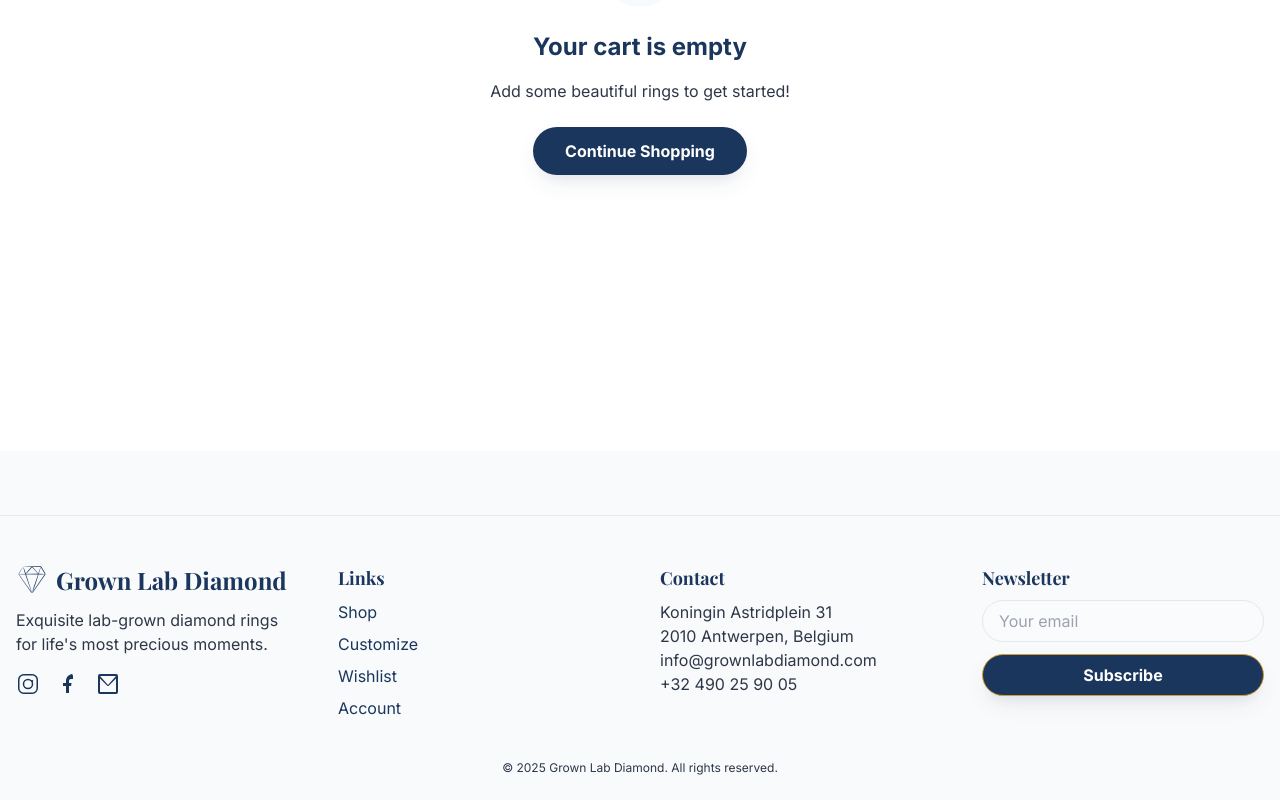
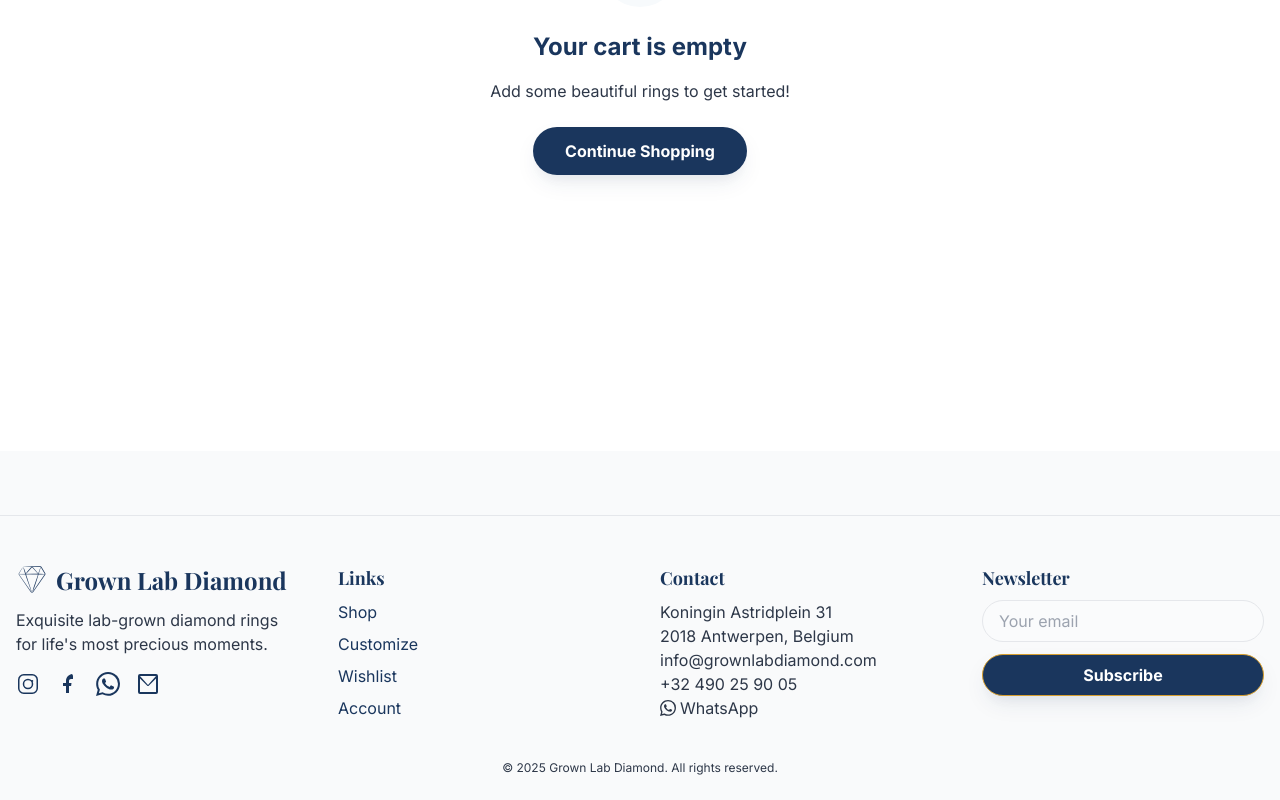
Before and after one commit to Mhmissi/Ring-Store, a React (Create React App) app in the folder client/: page /cart in a window 1280 px wide. Shown: the part 427-1227 px from the top of the page. Built offline with nearby package versions, Linux system fonts and the light colour scheme.

Commit message:
Add WhatsApp contact to footer Contact section

```diff
--- a/client/src/App.js
+++ b/client/src/App.js
@@ -362,6 +362,7 @@
         <div className="flex gap-4 mt-2">
           <a href="https://instagram.com" target="_blank" rel="noopener noreferrer" className="hover:text-warmGold transition"><svg className="w-6 h-6" fill="currentColor" viewBox="0 0 24 24"><path d="M7.75 2h8.5A5.75 5.75 0 0 1 22 7.75v8.5A5.75 5.75 0 0 1 16.25 22h-8.5A5.75 5.75 0 0 1 2 16.25v-8.5A5.75 5.75 0 0 1 7.75 2zm0 1.5A4.25 4.25 0 0 0 3.5 7.75v8.5A4.25 4.25 0 0 0 7.75 20.5h8.5A4.25 4.25 0 0 0 20.5 16.25v-8.5A4.25 4.25 0 0 0 16.25 3.5zm4.25 3.25a5.25 5.25 0 1 1 0 10.5 5.25 5.25 0 0 1 0-10.5zm0 1.5a3.75 3.75 0 1 0 0 7.5 3.75 3.75 0 0 0 0-7.5zm5.25.75a1 1 0 1 1-2 0 1 1 0 0 1 2 0z"/></svg></a>
           <a href="https://facebook.com" target="_blank" rel="noopener noreferrer" className="hover:text-warmGold transition"><svg className="w-6 h-6" fill="currentColor" viewBox="0 0 24 24"><path d="M17 2.1c-3.9 0-7 3.1-7 7v2H7v3h3v7h3v-7h2.1l.4-3H13V9c0-1.1.9-2 2-2h2V4.1c0-1.1-.9-2-2-2z"/></svg></a>
+          <a href="https://wa.me/32490259005" target="_blank" rel="noopener noreferrer" className="hover:text-warmGold transition"><svg className="w-6 h-6" fill="currentColor" viewBox="0 0 24 24"><path d="M17.472 14.382c-.297-.149-1.758-.867-2.03-.967-.273-.099-.471-.148-.67.15-.197.297-.767.966-.94 1.164-.173.199-.347.223-.644.075-.297-.15-1.255-.463-2.39-1.475-.883-.788-1.48-1.761-1.653-2.059-.173-.297-.018-.458.13-.606.134-.133.298-.347.446-.52.149-.174.198-.298.298-.497.099-.198.05-.371-.025-.52-.075-.149-.669-1.612-.916-2.207-.242-.579-.487-.5-.669-.51-.173-.008-.371-.01-.57-.01-.198 0-.52.074-.792.372-.272.297-1.04 1.016-1.04 2.479 0 1.462 1.065 2.875 1.213 3.074.149.198 2.096 3.2 5.077 4.487.709.306 1.262.489 1.694.625.712.227 1.36.195 1.871.118.571-.085 1.758-.719 2.006-1.413.248-.694.248-1.289.173-1.413-.074-.124-.272-.198-.57-.347m-5.421 7.403h-.004a9.87 9.87 0 01-5.031-1.378l-.361-.214-3.741.982.998-3.648-.235-.374a9.86 9.86 0 01-1.51-5.26c.001-5.45 4.436-9.884 9.888-9.884 2.64 0 5.122 1.03 6.988 2.898a9.825 9.825 0 012.893 6.994c-.003 5.45-4.437 9.884-9.885 9.884m8.413-18.297A11.815 11.815 0 0012.05 0C5.495 0 .16 5.335.157 11.892c0 2.096.547 4.142 1.588 5.945L.057 24l6.305-1.654a11.882 11.882 0 005.683 1.448h.005c6.554 0 11.89-5.335 11.893-11.893A11.821 11.821 0 0020.885 3.488"/></svg></a>
           <a href="mailto:info@grownlabdiamond.com" className="hover:text-warmGold transition"><svg className="w-6 h-6" fill="currentColor" viewBox="0 0 24 24"><path d="M2 4a2 2 0 0 1 2-2h16a2 2 0 0 1 2 2v16a2 2 0 0 1-2 2H4a2 2 0 0 1-2-2V4zm2 0v.01L12 13l8-8.99V4H4zm16 2.41l-7.29 7.3a1 1 0 0 1-1.42 0L4 6.41V20h16V6.41z"/></svg></a>
         </div>
       </div>
@@ -377,9 +378,17 @@
       <div>
         <h4 className="font-serif text-lg font-bold mb-2 text-navyBlue">{t('contact')}</h4>
         <p className="text-darkGray">Koningin Astridplein 31</p>
-        <p className="text-darkGray">2010 Antwerpen, Belgium</p>
+        <p className="text-darkGray">2018 Antwerpen, Belgium</p>
         <p className="text-darkGray">info@grownlabdiamond.com</p>
         <p className="text-darkGray">+32 490 25 90 05</p>
+        <p className="text-darkGray">
+          <a href="https://wa.me/32490259005" target="_blank" rel="noopener noreferrer" className="hover:text-warmGold transition flex items-center">
+            <svg className="w-4 h-4 mr-1" fill="currentColor" viewBox="0 0 24 24">
+              <path d="M17.472 14.382c-.297-.149-1.758-.867-2.03-.967-.273-.099-.471-.148-.67.15-.197.297-.767.966-.94 1.164-.173.199-.347.223-.644.075-.297-.15-1.255-.463-2.39-1.475-.883-.788-1.48-1.761-1.653-2.059-.173-.297-.018-.458.13-.606.134-.133.298-.347.446-.52.149-.174.198-.298.298-.497.099-.198.05-.371-.025-.52-.075-.149-.669-1.612-.916-2.207-.242-.579-.487-.5-.669-.51-.173-.008-.371-.01-.57-.01-.198 0-.52.074-.792.372-.272.297-1.04 1.016-1.04 2.479 0 1.462 1.065 2.875 1.213 3.074.149.198 2.096 3.2 5.077 4.487.709.306 1.262.489 1.694.625.712.227 1.36.195 1.871.118.571-.085 1.758-.719 2.006-1.413.248-.694.248-1.289.173-1.413-.074-.124-.272-.198-.57-.347m-5.421 7.403h-.004a9.87 9.87 0 01-5.031-1.378l-.361-.214-3.741.982.998-3.648-.235-.374a9.86 9.86 0 01-1.51-5.26c.001-5.45 4.436-9.884 9.888-9.884 2.64 0 5.122 1.03 6.988 2.898a9.825 9.825 0 012.893 6.994c-.003 5.45-4.437 9.884-9.885 9.884m8.413-18.297A11.815 11.815 0 0012.05 0C5.495 0 .16 5.335.157 11.892c0 2.096.547 4.142 1.588 5.945L.057 24l6.305-1.654a11.882 11.882 0 005.683 1.448h.005c6.554 0 11.89-5.335 11.893-11.893A11.821 11.821 0 0020.885 3.488"/>
+            </svg>
+            WhatsApp
+          </a>
+        </p>
       </div>
       <div>
         <h4 className="font-serif text-lg font-bold mb-2 text-navyBlue">{t('newsletter')}</h4>
--- a/client/src/pages/Contact.js
+++ b/client/src/pages/Contact.js
@@ -77,11 +77,22 @@
                 </div>
                 <div>
                   <h4 className="font-semibold text-navyBlue mb-2">{t('address')}</h4>
-                  <p className="text-darkGray">Koningin Astridplein 31<br />2010 Antwerpen, Belgium</p>
+                  <p className="text-darkGray">Koningin Astridplein 31<br />2018 Antwerpen, Belgium</p>
                 </div>
                 <div>
                   <h4 className="font-semibold text-navyBlue mb-2">{t('phone')}</h4>
                   <p className="text-darkGray">+1 (555) 123-4567</p>
+                </div>
+                <div>
+                  <h4 className="font-semibold text-navyBlue mb-2">WhatsApp</h4>
+                  <p className="text-darkGray">
+                    <a href="https://wa.me/15551234567" target="_blank" rel="noopener noreferrer" className="text-navyBlue hover:text-warmGold transition flex items-center">
+                      <svg className="w-4 h-4 mr-2" fill="currentColor" viewBox="0 0 24 24">
+                        <path d="M17.472 14.382c-.297-.149-1.758-.867-2.03-.967-.273-.099-.471-.148-.67.15-.197.297-.767.966-.94 1.164-.173.199-.347.223-.644.075-.297-.15-1.255-.463-2.39-1.475-.883-.788-1.48-1.761-1.653-2.059-.173-.297-.018-.458.13-.606.134-.133.298-.347.446-.52.149-.174.198-.298.298-.497.099-.198.05-.371-.025-.52-.075-.149-.669-1.612-.916-2.207-.242-.579-.487-.5-.669-.51-.173-.008-.371-.01-.57-.01-.198 0-.52.074-.792.372-.272.297-1.04 1.016-1.04 2.479 0 1.462 1.065 2.875 1.213 3.074.149.198 2.096 3.2 5.077 4.487.709.306 1.262.489 1.694.625.712.227 1.36.195 1.871.118.571-.085 1.758-.719 2.006-1.413.248-.694.248-1.289.173-1.413-.074-.124-.272-.198-.57-.347m-5.421 7.403h-.004a9.87 9.87 0 01-5.031-1.378l-.361-.214-3.741.982.998-3.648-.235-.374a9.86 9.86 0 01-1.51-5.26c.001-5.45 4.436-9.884 9.888-9.884 2.64 0 5.122 1.03 6.988 2.898a9.825 9.825 0 012.893 6.994c-.003 5.45-4.437 9.884-9.885 9.884m8.413-18.297A11.815 11.815 0 0012.05 0C5.495 0 .16 5.335.157 11.892c0 2.096.547 4.142 1.588 5.945L.057 24l6.305-1.654a11.882 11.882 0 005.683 1.448h.005c6.554 0 11.89-5.335 11.893-11.893A11.821 11.821 0 0020.885 3.488"/>
+                      </svg>
+                      +1 (555) 123-4567
+                    </a>
+                  </p>
                 </div>
                 <div>
                   <h4 className="font-semibold text-navyBlue mb-2">{t('email')}</h4>
@@ -106,7 +117,7 @@
             <div className="w-full lg:w-2/5 h-80 lg:h-auto">
               <div className="w-full h-full">
                 <iframe
-                  src="https://www.google.com/maps/embed?pb=!1m18!1m12!1m3!1d2519.1234567890123!2d4.421234567890123!3d51.21987654321098!2m3!1f0!2f0!3f0!3m2!1i1024!2i768!4f13.1!3m3!1m2!1s0x47c3f6b8b8b8b8b8%3A0x1234567890abcdef!2sKoningin%20Astridplein%2031%2C%202010%20Antwerpen%2C%20Belgium!5e0!3m2!1sen!2sbe!4v1640995200000!5m2!1sen!2sbe"
+                  src="https://www.google.com/maps/embed?pb=!1m18!1m12!1m3!1d2519.1234567890123!2d4.421234567890123!3d51.21987654321098!2m3!1f0!2f0!3f0!3m2!1i1024!2i768!4f13.1!3m3!1m2!1s0x47c3f6b8b8b8b8b8%3A0x1234567890abcdef!2sKoningin%20Astridplein%2031%2C%202018%20Antwerpen%2C%20Belgium!5e0!3m2!1sen!2sbe!4v1640995200000!5m2!1sen!2sbe"
                   width="100%"
                   height="100%"
                   style={{ border: 0 }}
--- a/client/src/pages/Home.js
+++ b/client/src/pages/Home.js
@@ -693,11 +693,22 @@
                 </div>
                 <div>
                   <h4 className="font-semibold text-navyBlue mb-1 text-sm">Address</h4>
-                  <p className="text-darkGray text-sm">Koningin Astridplein 31<br />2010 Antwerpen, Belgium</p>
+                  <p className="text-darkGray text-sm">Koningin Astridplein 31<br />2018 Antwerpen, Belgium</p>
                 </div>
                 <div>
                   <h4 className="font-semibold text-navyBlue mb-1 text-sm">Phone</h4>
                   <p className="text-darkGray text-sm">+32 490 25 90 05</p>
+                </div>
+                <div>
+                  <h4 className="font-semibold text-navyBlue mb-1 text-sm">WhatsApp</h4>
+                  <p className="text-darkGray text-sm">
+                    <a href="https://wa.me/32490259005" target="_blank" rel="noopener noreferrer" className="text-navyBlue hover:text-warmGold transition flex items-center">
+                      <svg className="w-3 h-3 mr-1" fill="currentColor" viewBox="0 0 24 24">
+                        <path d="M17.472 14.382c-.297-.149-1.758-.867-2.03-.967-.273-.099-.471-.148-.67.15-.197.297-.767.966-.94 1.164-.173.199-.347.223-.644.075-.297-.15-1.255-.463-2.39-1.475-.883-.788-1.48-1.761-1.653-2.059-.173-.297-.018-.458.13-.606.134-.133.298-.347.446-.52.149-.174.198-.298.298-.497.099-.198.05-.371-.025-.52-.075-.149-.669-1.612-.916-2.207-.242-.579-.487-.5-.669-.51-.173-.008-.371-.01-.57-.01-.198 0-.52.074-.792.372-.272.297-1.04 1.016-1.04 2.479 0 1.462 1.065 2.875 1.213 3.074.149.198 2.096 3.2 5.077 4.487.709.306 1.262.489 1.694.625.712.227 1.36.195 1.871.118.571-.085 1.758-.719 2.006-1.413.248-.694.248-1.289.173-1.413-.074-.124-.272-.198-.57-.347m-5.421 7.403h-.004a9.87 9.87 0 01-5.031-1.378l-.361-.214-3.741.982.998-3.648-.235-.374a9.86 9.86 0 01-1.51-5.26c.001-5.45 4.436-9.884 9.888-9.884 2.64 0 5.122 1.03 6.988 2.898a9.825 9.825 0 012.893 6.994c-.003 5.45-4.437 9.884-9.885 9.884m8.413-18.297A11.815 11.815 0 0012.05 0C5.495 0 .16 5.335.157 11.892c0 2.096.547 4.142 1.588 5.945L.057 24l6.305-1.654a11.882 11.882 0 005.683 1.448h.005c6.554 0 11.89-5.335 11.893-11.893A11.821 11.821 0 0020.885 3.488"/>
+                      </svg>
+                      +32 490 25 90 05
+                    </a>
+                  </p>
                 </div>
                 <div>
                   <h4 className="font-semibold text-navyBlue mb-1 text-sm">Email</h4>
@@ -726,7 +737,7 @@
               <h3 className="text-lg font-bold text-navyBlue mb-4">Find Us</h3>
               <div className="w-full h-48 rounded-lg overflow-hidden">
                 <iframe
-                  src="https://www.google.com/maps/embed?pb=!1m18!1m12!1m3!1d2519.1234567890123!2d4.421234567890123!3d51.21987654321098!2m3!1f0!2f0!3f0!3m2!1i1024!2i768!4f13.1!3m3!1m2!1s0x47c3f6b8b8b8b8b8%3A0x1234567890abcdef!2sKoningin%20Astridplein%2031%2C%202010%20Antwerpen%2C%20Belgium!5e0!3m2!1sen!2sbe!4v1640995200000!5m2!1sen!2sbe"
+                  src="https://www.google.com/maps/embed?pb=!1m18!1m12!1m3!1d2519.1234567890123!2d4.421234567890123!3d51.21987654321098!2m3!1f0!2f0!3f0!3m2!1i1024!2i768!4f13.1!3m3!1m2!1s0x47c3f6b8b8b8b8b8%3A0x1234567890abcdef!2sKoningin%20Astridplein%2031%2C%202018%20Antwerpen%2C%20Belgium!5e0!3m2!1sen!2sbe!4v1640995200000!5m2!1sen!2sbe"
                   width="100%"
                   height="100%"
                   style={{ border: 0 }}
```
